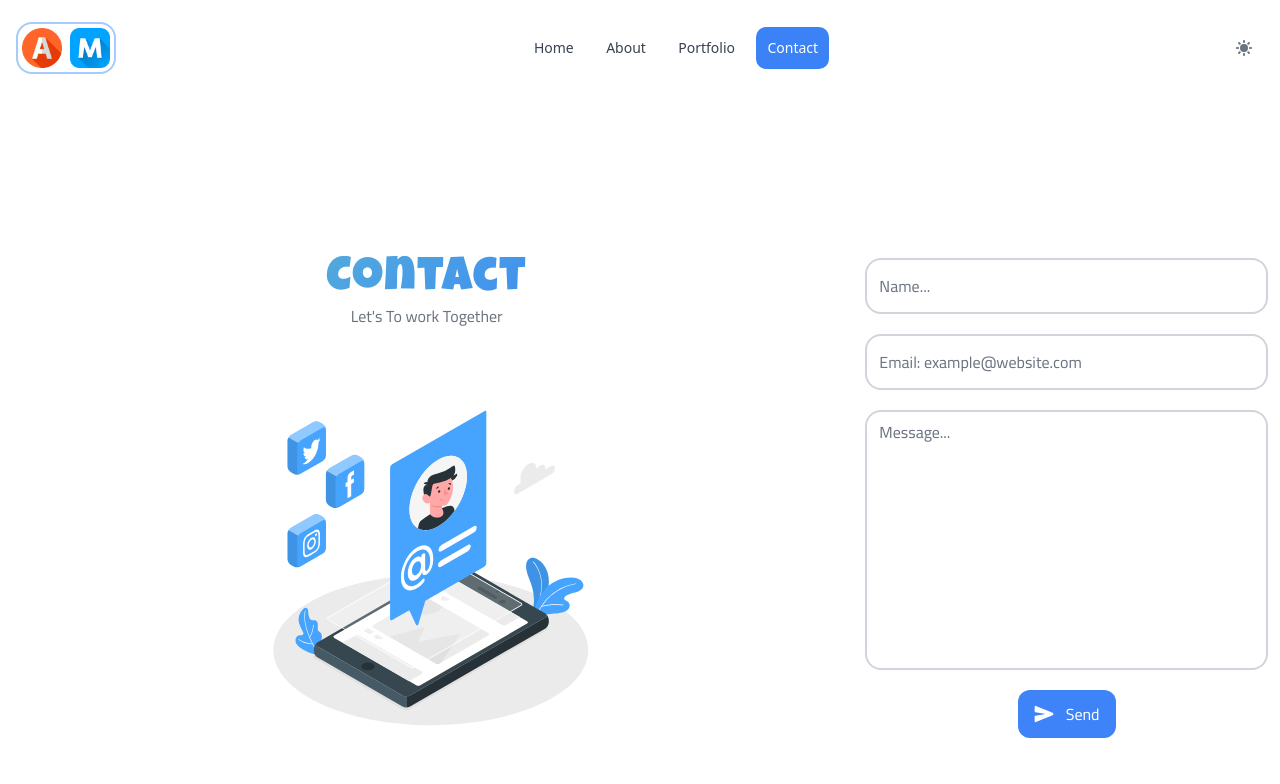
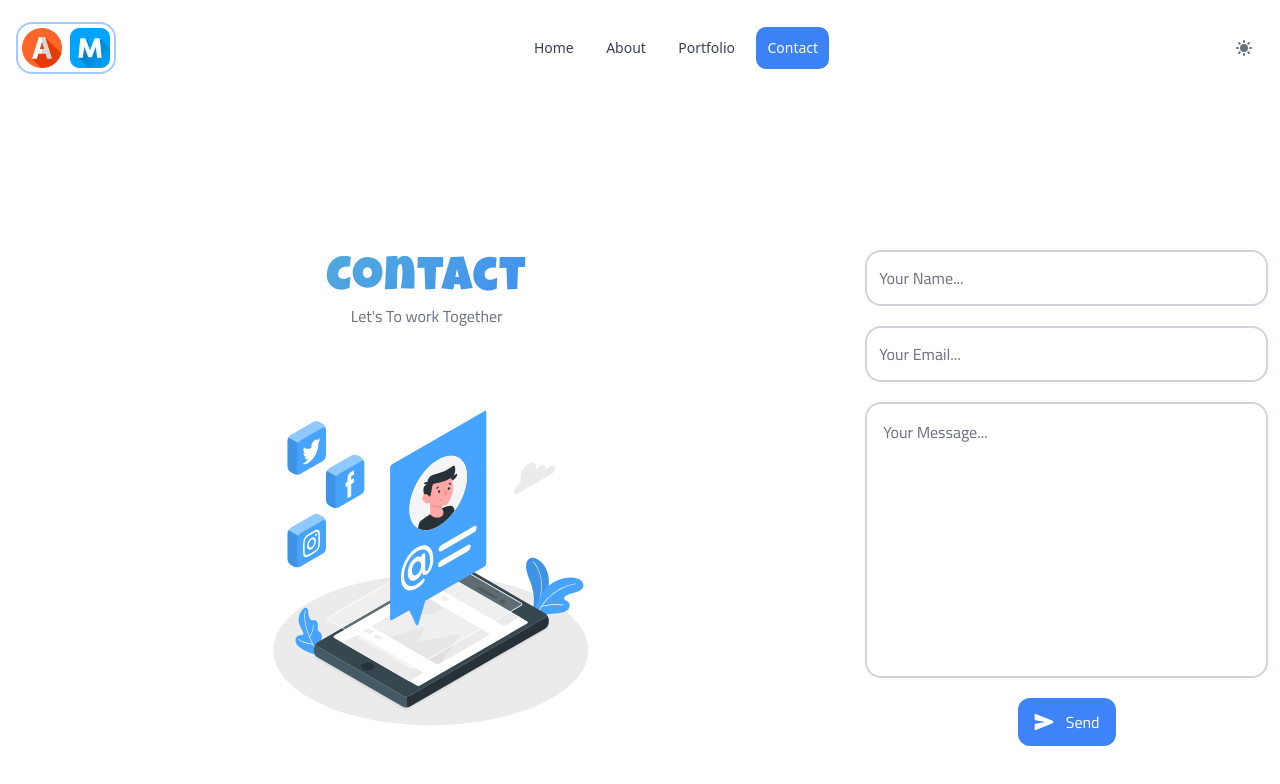
Before and after one commit to ahmedmohmd/my-personal-website, a React (Create React App) app: page /contact in a window 1280 px wide. Shown: the top 784 px of the page. Built offline with nearby package versions, Linux system fonts and the light colour scheme.

Commit message:
edit contact form

```diff
--- a/src/components/contact/Form.jsx
+++ b/src/components/contact/Form.jsx
@@ -38,6 +38,10 @@ function Form() {
   const [formData, setFormData] = useState({});
   const [errors, setErrors] = useState({});
   const [isPending, startTransition] = useTransition();
+  const [namePlaceholder, setNamePlaceholder] = useState("Your Name...");
+  const [emailPlaceholder, setEmailPlaceholder] = useState("Your Email...");
+  const [messagePlaceholder, setMessagePlaceholder] =
+    useState("Your Message...");
 
   return (
     <FormStyle
@@ -47,29 +51,35 @@ function Form() {
       <input
         type="text"
         className="w-full min-w-full text-gray-500 border-2 border-gray-300 dark:text-gray-300 form-input rounded-2xl h-14 sm:w-1/3 dark:bg-gray-900 dark:text-white dark:focus:border-blue-800 dark:border-transparent focus:border-blue-300"
-        placeholder="Name..."
+        placeholder={namePlaceholder}
         onChange={(event) =>
           setFormData({ ...formData, name: event.target.value })
         }
+        onFocus={() => setNamePlaceholder("")}
+        onBlur={() => setNamePlaceholder("Your Name...")}
       />
       {errors.name && <DangerAlert text={errors.name} />}
       <input
         type="email"
-        placeholder="Email: example@website.com"
+        placeholder={emailPlaceholder}
         className="w-full min-w-full text-gray-500 border-2 border-gray-300 dark:text-gray-300 form-input rounded-2xl h-14 sm:w-1/3 dark:bg-gray-900 dark:text-white dark:focus:border-blue-800 dark:border-transparent focus:border-blue-300"
         onChange={(event) =>
           setFormData({ ...formData, email: event.target.value })
         }
+        onFocus={() => setEmailPlaceholder("")}
+        onBlur={() => setEmailPlaceholder("Your Email...")}
       />
       {errors.email && <DangerAlert text={errors.email} />}
       <textarea
-        className="w-full min-w-full text-gray-500 border-2 border-gray-300 dark:text-gray-300 form-textarea rounded-2xl sm:w-1/3 dark:bg-gray-900 dark:text-white dark:focus:border-blue-800 dark:border-transparent focus:border-blue-300"
+        className="w-full min-w-full p-4 text-gray-500 border-2 border-gray-300 dark:text-gray-300 form-textarea rounded-2xl sm:w-1/3 dark:bg-gray-900 dark:text-white dark:focus:border-blue-800 dark:border-transparent focus:border-blue-300"
         cols="30"
         rows="10"
-        placeholder="Message..."
+        placeholder={messagePlaceholder}
         onChange={(event) =>
           setFormData({ ...formData, message: event.target.value })
         }
+        onFocus={() => setMessagePlaceholder("")}
+        onBlur={() => setMessagePlaceholder("Your Message...")}
       ></textarea>
       {errors.message && <DangerAlert text={errors.message} />}
       {isPending ? (
@@ -130,6 +140,7 @@ function Form() {
             progress: undefined,
             theme: "colored",
           });
+          setFormData({});
         } catch (error) {
           toast.error("Sorry, an Unexpected Error Occured!", {
             position: "top-right",
```
